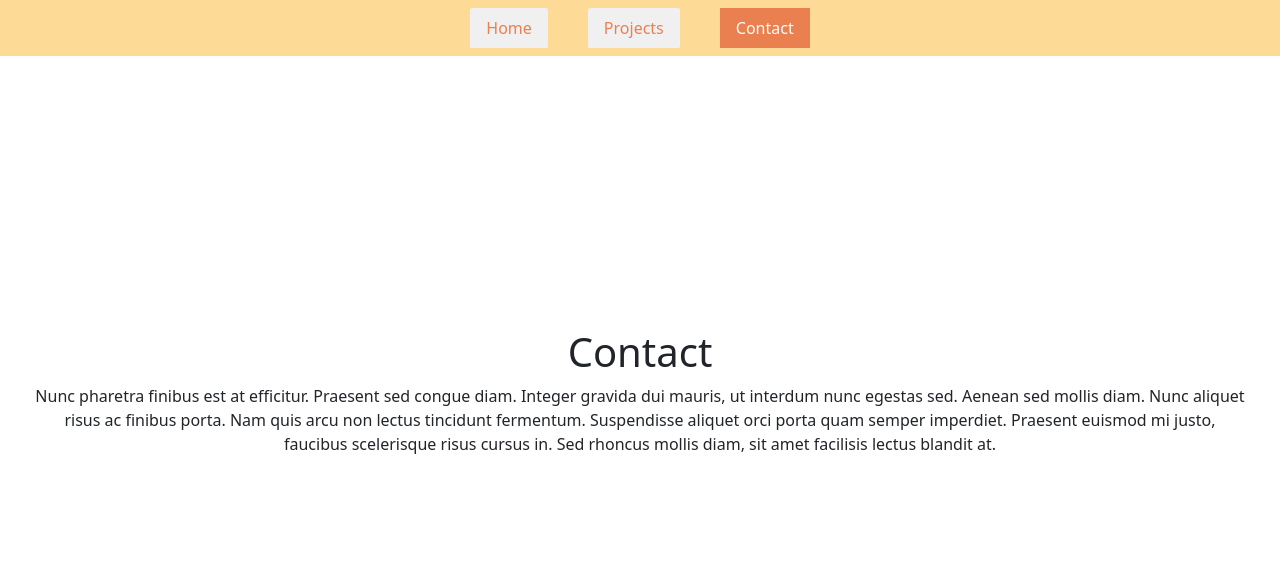
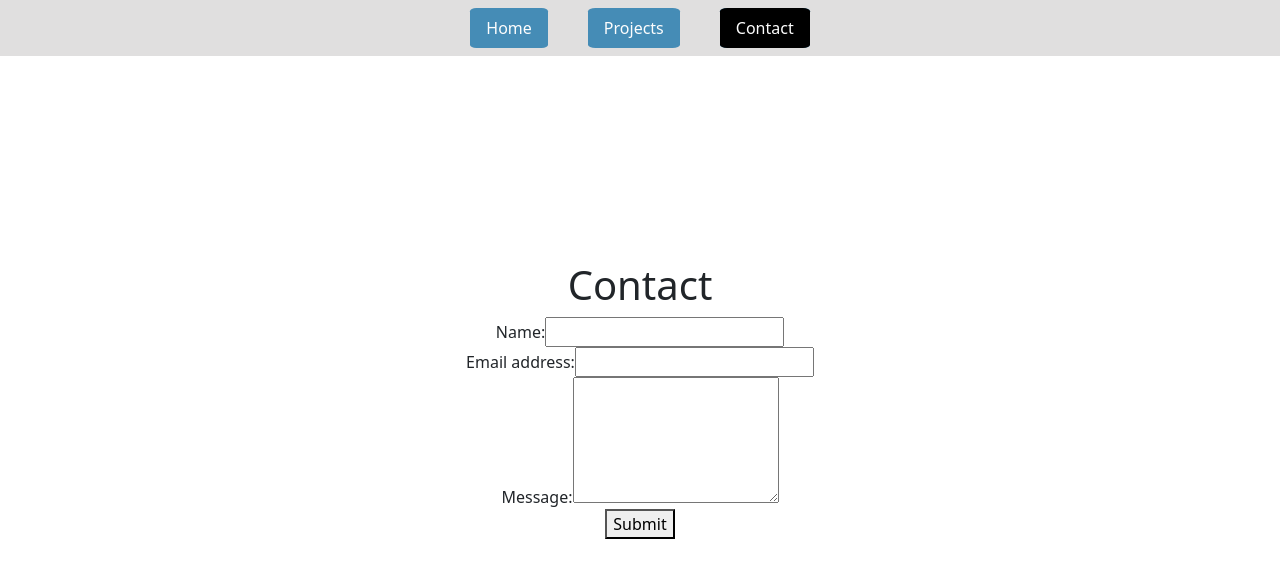
Before and after one commit to jpquental90/React-Portfolio, a React (Vite) app: page /contact in a window 1280 px wide. Shown: the top 578 px of the page. Built offline with nearby package versions, Linux system fonts and the light colour scheme.

Commit message:
added form to contact page

```diff
--- a/src/components/Project.jsx
+++ b/src/components/Project.jsx
@@ -16,7 +16,7 @@ const Project = ({ projectData }) => {
   const { title, deployedLink, githubLink, screenshot } = projectData;
 
   return (
-      <div className="card card-about col-md-5 align-items-center" >
+      <div className="card card-about col-md-5 col-sm-6 col-6 align-items-center project-cards" >
         <div className="card-body">
           <h5 className="card-title">{title}</h5>
           <img src={screenshot} alt={`${title} Screenshot`} />
--- a/src/components/header.css
+++ b/src/components/header.css
@@ -1,22 +1,18 @@
-.navbar-wrapper {
-    z-index: 2;
-}
-
 .nav {
-    background-color: rgb(253, 219, 151);
+    background-color: rgb(224, 223, 223);
 }
 
 .nav-item {
     margin: 0 20px 0 20px;
-    background-color: rgb(241, 240, 240);
-    border-radius: 4%;
+    background-color: rgb(69, 140, 182);
+    border-radius: 8%;
 }
 
 .nav-link {
-    color: rgb(234, 128, 79) !important;
+    color: rgb(253, 253, 253) !important;
 }
 
 .active {
-    background-color: rgb(234, 128, 79) !important;
-    color: rgb(251, 251, 251) !important;
+    background-color: rgb(0, 0, 0) !important;
+    border-radius: 8%;
 }
--- a/src/index.css
+++ b/src/index.css
@@ -26,7 +26,7 @@ body {
 
 .card {
   border: none;
-  background-color: rgb(239, 239, 239) !important;
+  background-color: rgb(241, 241, 241) !important;
   align-items: center !important;
 }
 
--- a/src/pages/Contact.jsx
+++ b/src/pages/Contact.jsx
@@ -10,18 +10,83 @@ import React from 'react';
 // Link to your LinkedIn page
 // Must have a contact form for handling events
 
+import { useState } from 'react';
+
 function Contact() {
+  const [formState, setFormState] = useState({
+    name: '',
+    email: '',
+    message: '',
+  });
+
+  const [errorMessage, setErrorMessage] = useState('');
+  const { name, email, message } = formState;
+  const handleSubmit = (e) => {
+    e.preventDefault();
+    if (!errorMessage) {
+      console.log('Submit Form', formState);
+    }
+  };
+  const handleChange = (e) => {
+    if (e.target.name === 'email') {
+      const isValid = validateEmail(e.target.value);
+      if (!isValid) {
+        setErrorMessage('Your email is invalid.');
+      } else {
+        setErrorMessage('');
+      }
+    } else {
+      if (!e.target.value.length) {
+        setErrorMessage(`${e.target.name} is required.`);
+      } else {
+        setErrorMessage('');
+      }
+    }
+    if (!errorMessage) {
+      setFormState({ ...formState, [e.target.name]: e.target.value });
+      console.log('Handle Form', formState);
+    }
+  };
   return (
     <div>
-      <h1>Contact</h1>
-      <p>
-        Nunc pharetra finibus est at efficitur. Praesent sed congue diam.
-        Integer gravida dui mauris, ut interdum nunc egestas sed. Aenean sed
-        mollis diam. Nunc aliquet risus ac finibus porta. Nam quis arcu non
-        lectus tincidunt fermentum. Suspendisse aliquet orci porta quam semper
-        imperdiet. Praesent euismod mi justo, faucibus scelerisque risus cursus
-        in. Sed rhoncus mollis diam, sit amet facilisis lectus blandit at.
-      </p>
+    <h1>Contact</h1>
+    <section>
+      <form id="contact-form" onSubmit={handleSubmit}>
+        <div>
+          <label htmlFor="name">Name:</label>
+          <input
+            type="text"
+            name="name"
+            defaultValue={name}
+            onBlur={handleChange}
+          />
+        </div>
+        <div>
+          <label htmlFor="email">Email address:</label>
+          <input
+            type="email"
+            name="email"
+            defaultValue={email}
+            onBlur={handleChange}
+          />
+        </div>
+        <div>
+          <label htmlFor="message">Message:</label>
+          <textarea
+            name="message"
+            rows="5"
+            defaultValue={message}
+            onBlur={handleChange}
+          />
+        </div>
+        {errorMessage && (
+          <div>
+            <p className="error-text">{errorMessage}</p>
+          </div>
+        )}
+        <button type="submit">Submit</button>
+      </form>
+    </section>
     </div>
   );
 }
--- a/src/pages/Projects.jsx
+++ b/src/pages/Projects.jsx
@@ -3,20 +3,16 @@ import { useParams } from 'react-router-dom';
 import projectsData from '../data/projectsData.json';
 import Project from '../components/Project';
 
-// Projects page:
-// Must render six instances of the Project component dynamically
-// Be sure to store your project details data in a JSON file and import it into your project
 
 const Projects = () => {
-  const { projectId } = useParams(); // Assuming you have a route parameter for the selected project
+  const { projectId } = useParams();
 
-  // If a specific project is selected, render only that project; otherwise, render all projects
   const renderProjects = projectId
     ? [projectsData.find((project) => project.id === projectId)]
     : projectsData;
 
   return (
-    <div className="projects-wrapper row justify-content-center main-content">
+    <div className="projects-wrapper row justify-content-center main-content ">
       <h1>Projects</h1>
       {renderProjects.map((project) => (
         <Project key={project.id} projectData={project} />
--- a/src/pages/projects.css
+++ b/src/pages/projects.css
@@ -3,5 +3,8 @@ h1 {
 }
 
 .projects-wrapper {
-    z-index: 0;
+    display: flex;
+    flex-wrap: wrap; /* Allow items to wrap to the next line */
+    justify-content: center; /* Center items horizontally */
+    align-items: flex-start; /* Align items at the start vertically */
 }
```
